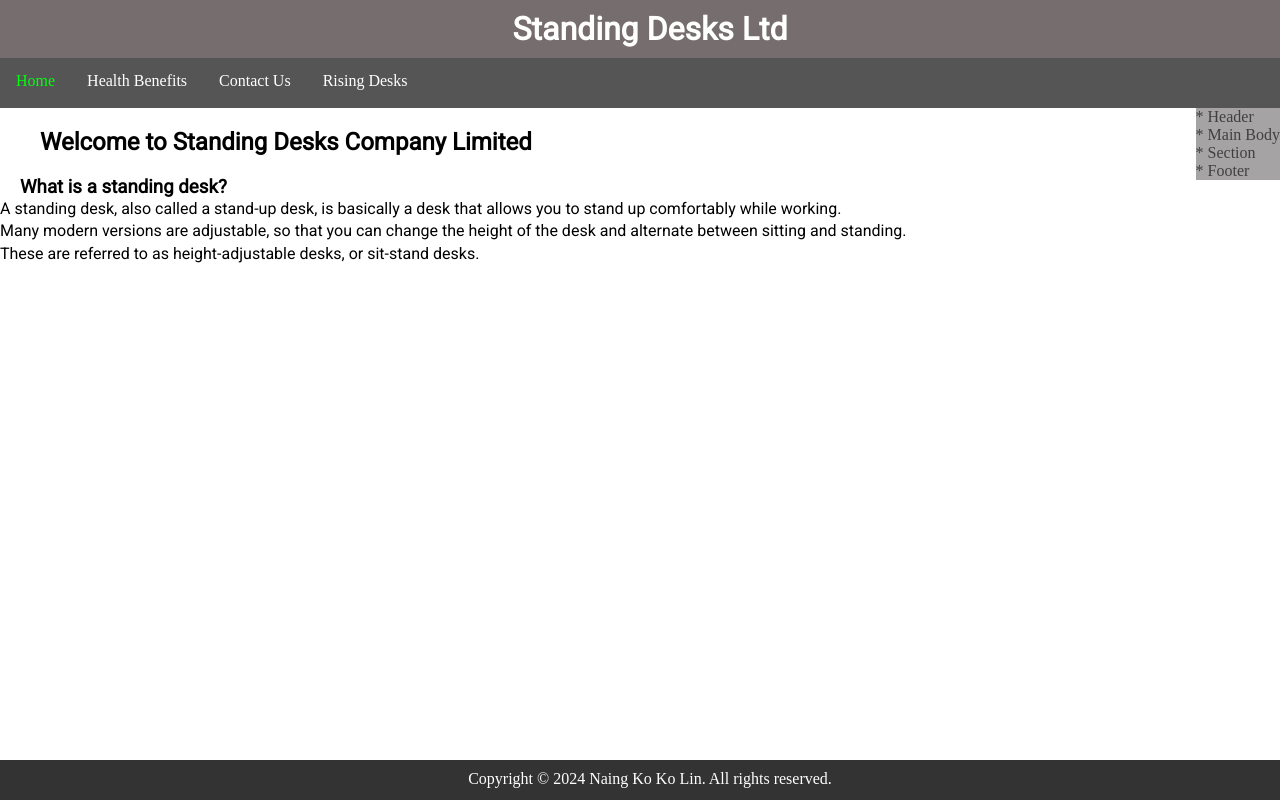
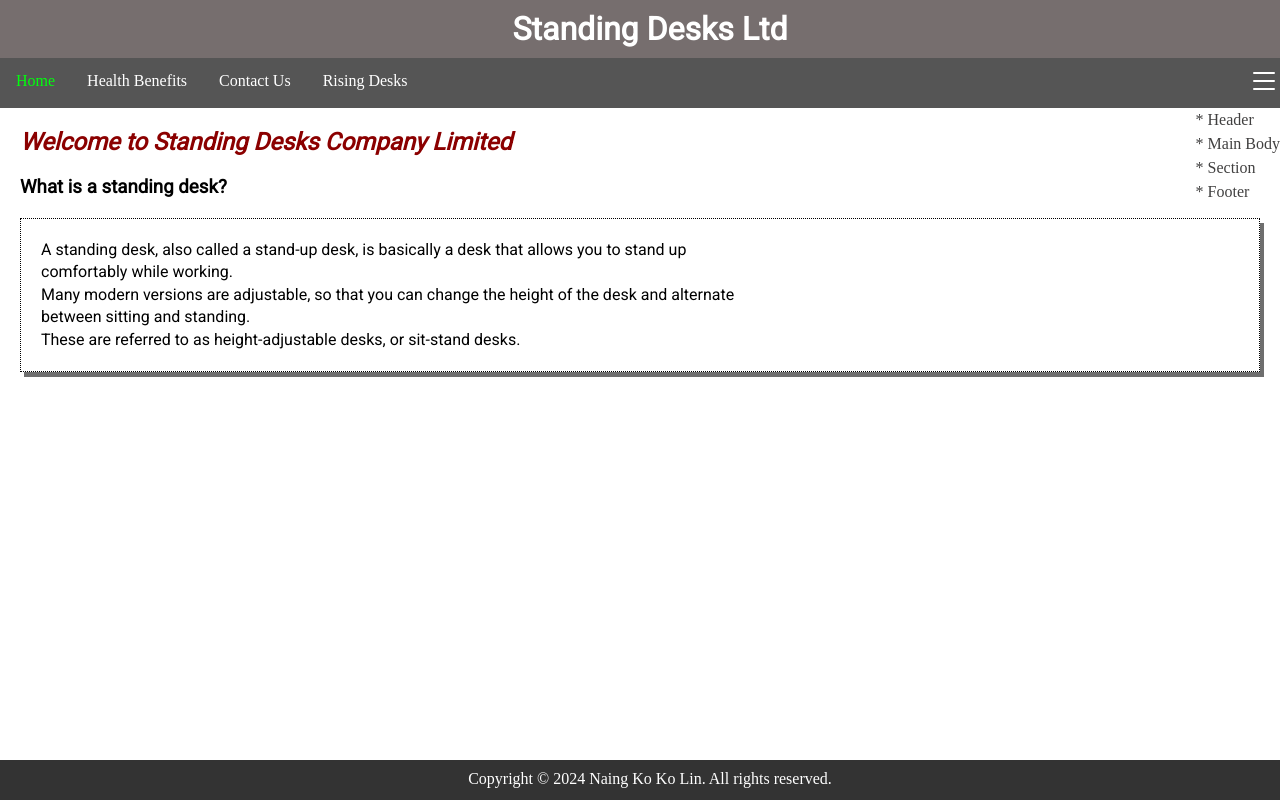
Before and after one commit to naingkokolin-mst/DDW_Project, a plain HTML site: page index.html in a window 1280 px wide. Drawn offline with Linux system fonts and the light colour scheme.

Commit message:
added list icon in home page

```diff
--- a/index.html
+++ b/index.html
@@ -30,6 +30,11 @@
             <a href="cart.html">Basket</a>
         </div>
         <a href="contact.html">Contact Us</a>
+        <svg xmlns="http://www.w3.org/2000/svg" width="32" height="32" fill="currentColor" class="bi bi-list home-list"
+            viewBox="0 0 16 16">
+            <path fill-rule="evenodd"
+                d="M2.5 12a.5.5 0 0 1 .5-.5h10a.5.5 0 0 1 0 1H3a.5.5 0 0 1-.5-.5m0-4a.5.5 0 0 1 .5-.5h10a.5.5 0 0 1 0 1H3a.5.5 0 0 1-.5-.5m0-4a.5.5 0 0 1 .5-.5h10a.5.5 0 0 1 0 1H3a.5.5 0 0 1-.5-.5" />
+        </svg>
     </nav>
 
     <div class="sidebar">
@@ -42,19 +47,22 @@
     </div>
 
     <section>
-        <h2>Welcome to Standing Desks Company Limited</h2>
+        <h2 class="welcome-text">Welcome to Standing Desks Company Limited</h2>
     </section>
 
     <main>
         <h3>What is a standing desk?</h3>
+        <div class="home-paragraph">
             <p>
-            A standing desk, also called a stand-up desk, is basically a desk that allows you to stand up comfortably
+                A standing desk, also called a stand-up desk, is basically a desk that allows you to stand up
+                comfortably
                 while working. <br>
                 Many modern versions are adjustable, so that you can change the height of the desk and alternate between
                 sitting and
                 standing. <br>
                 These are referred to as height-adjustable desks, or sit-stand desks.
             </p>
+        </div>
     </main>
 
     <footer>
--- a/style.css
+++ b/style.css
@@ -16,7 +16,12 @@ sans-serif; */
     padding: 0;
 }
 
-h1, h2, h3, h4, h5, h6 {
+h1,
+h2,
+h3,
+h4,
+h5,
+h6 {
     margin-left: 20px;
     font-family: 'Roboto', sans-serif;
 }
@@ -39,6 +44,15 @@ header {
     text-align: center;
     color: white;
     padding: 10px;
+}
+
+.welcome-text {
+    font-family: 'Roboto', sans-serif;
+    border: none;
+    width: 50%;
+    font-style: italic;
+    color: darkred;
+    margin: 0;
 }
 
 nav {
@@ -84,7 +98,7 @@ nav .dropdown:hover .dropdown-content {
 .sidebar {
     position: fixed;
     right: 0;
-    background-color: #a5a3a3;
+    line-height: 1.5rem;
     transition: color 0.3s;
 }
 
@@ -97,7 +111,7 @@ nav .dropdown:hover .dropdown-content {
 }
 
 .sidebar ul a:hover {
-    color: rgb(255, 255, 255);
+    color: rgb(255, 13, 215);
 }
 
 section {
@@ -163,4 +177,30 @@ video {
     color: red;
 }
 
+.home-paragraph {
+    display: flex;
+    position: relative;
+    margin: 20px;
+    border: black 1px dotted;
+    box-shadow: 4px 5px rgb(110, 110, 110);
+    padding: 20px;
+}
+
+.home-paragraph p {
+    width: 60%;
+    text-align: left;
+}
+
+.home-list {
+    position: absolute;
+    right: 0;
+    color: white;
+    top: 7px;
+    transition: color 0.3s;
+}
+
+.home-list:hover {
+    color: rgb(0, 225, 255);
+}
+
 /* TODO: add media query */
```
Also changed, not shown: icons/list.svg (added), note.txt. Lines whose indentation alone changed are shown as unchanged.
